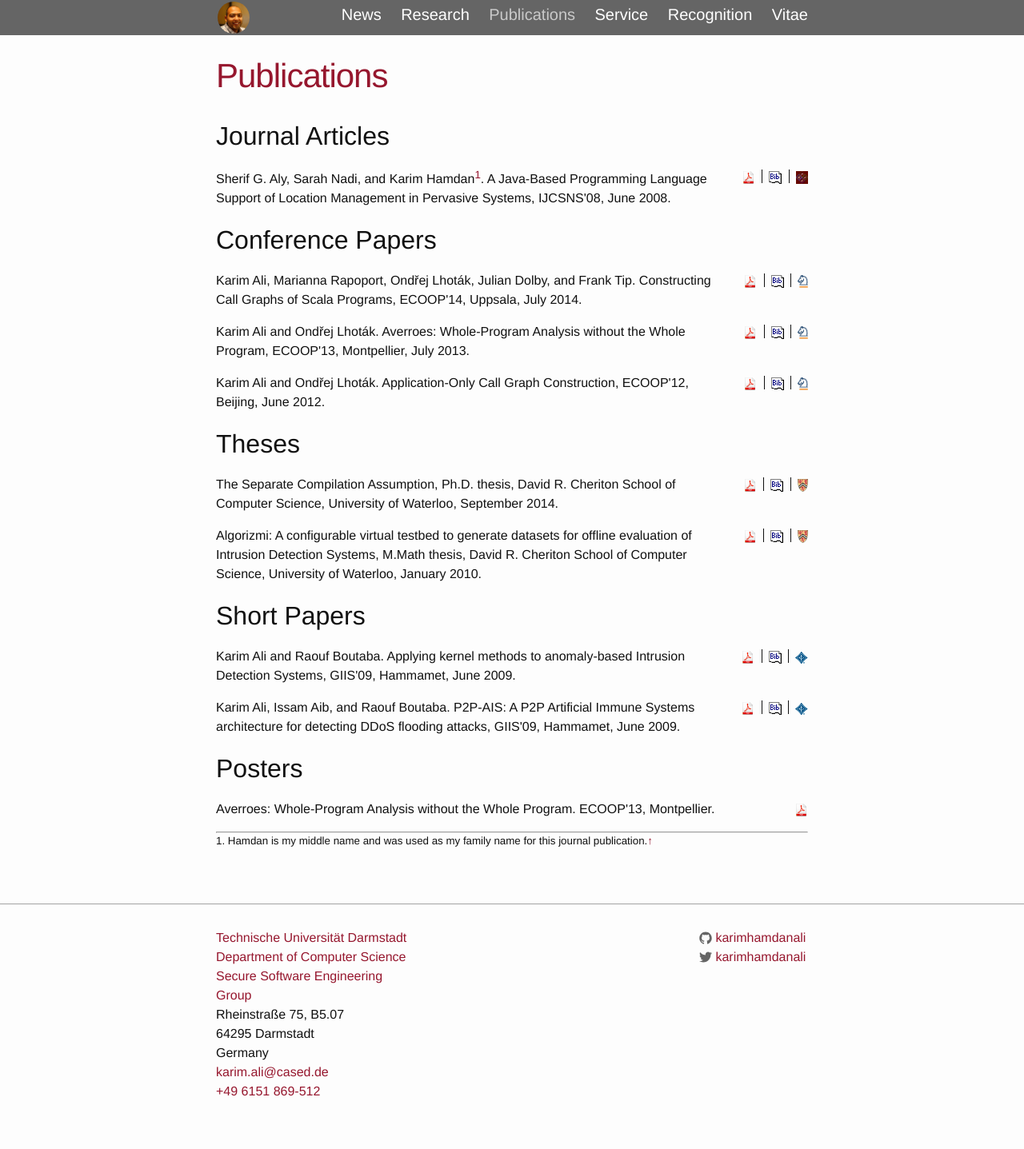
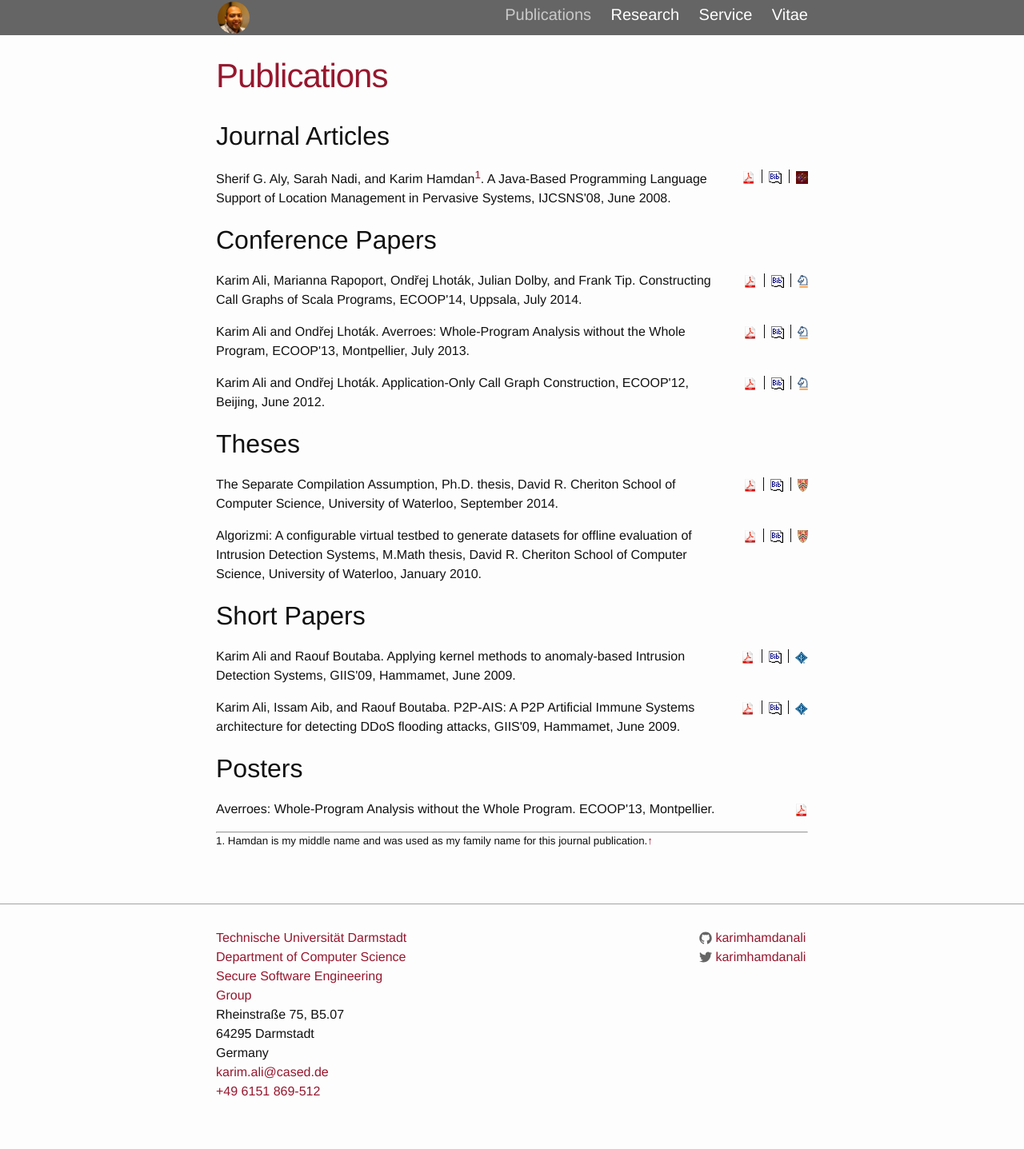
Before and after one commit to karimhamdanali/karimhamdanali.github.io, a Jekyll site: the page built from nav/publications.md, in a window 1280 px wide. Shown: the whole page at 80% size. Built offline with Jekyll 4.4.1, drawn with Linux system fonts in a browser that asks for light colours.

Commit message:
revamping the site navigation menu

```diff
--- a/_includes/header.html
+++ b/_includes/header.html
@@ -15,11 +15,11 @@
             </a>
 
             <div class="trigger">
-            	{% if page.title == 'News' %}
+            	<!-- {% if page.title == 'News' %}
                 	<a class="page-link-active" href="{{ "/news/index.html" | prepend: site.baseurl }}">News</a>
                 {% else %}
                     <a class="page-link" href="{{ "/news/index.html" | prepend: site.baseurl }}">News</a>
-                {% endif %}
+                {% endif %} -->
             	{% assign pages = site.pages | sort:'weight', 'last'  %}
                 {% for node in pages %}
                 	{% if node.navtitle and node.url == page.url %}
--- a/nav/recognition.md
+++ b/nav/recognition.md
@@ -1,7 +1,6 @@
 ---
 layout: page
 title: Recognition
-navtitle: Recognition
 permalink: /recognition/
 weight: 5
 group: awards
```
Also changed, not shown: nav/publications.md (+1 -1 lines), nav/vitae.md (+1 -1 lines).
